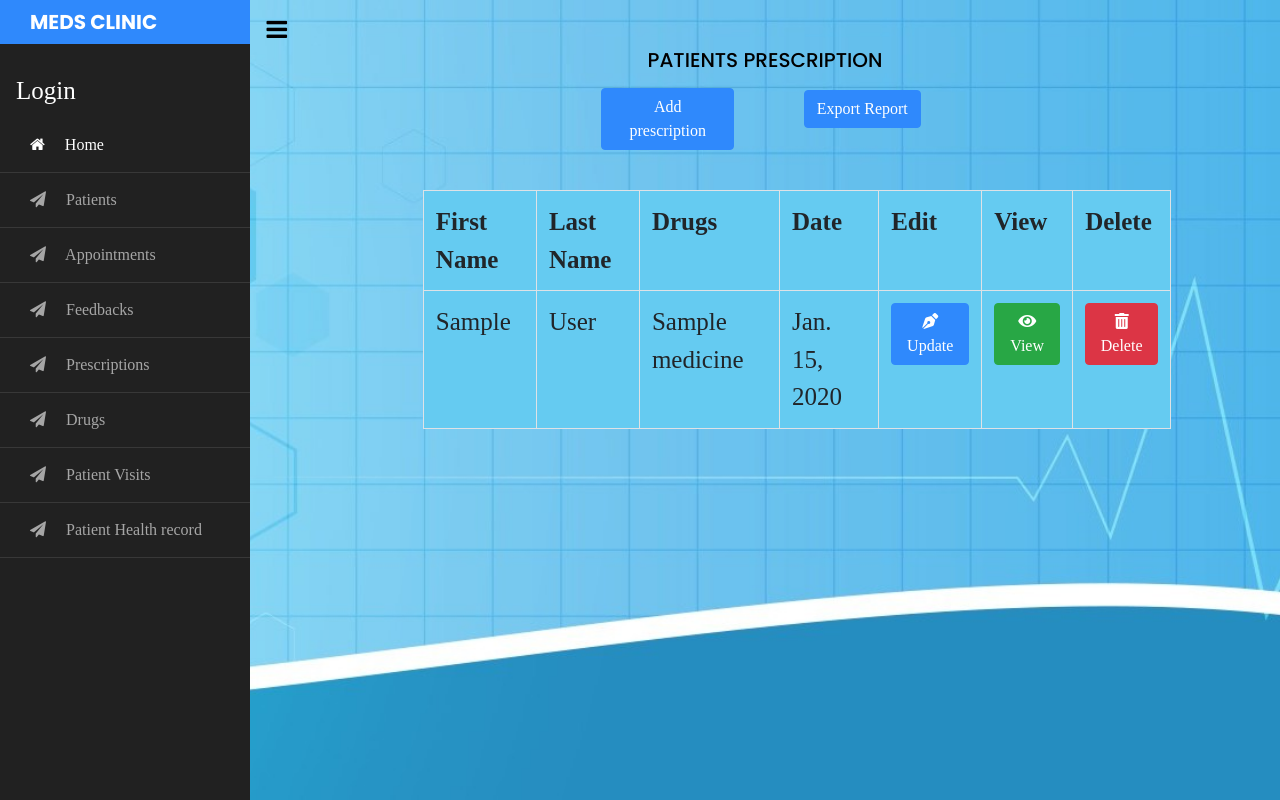
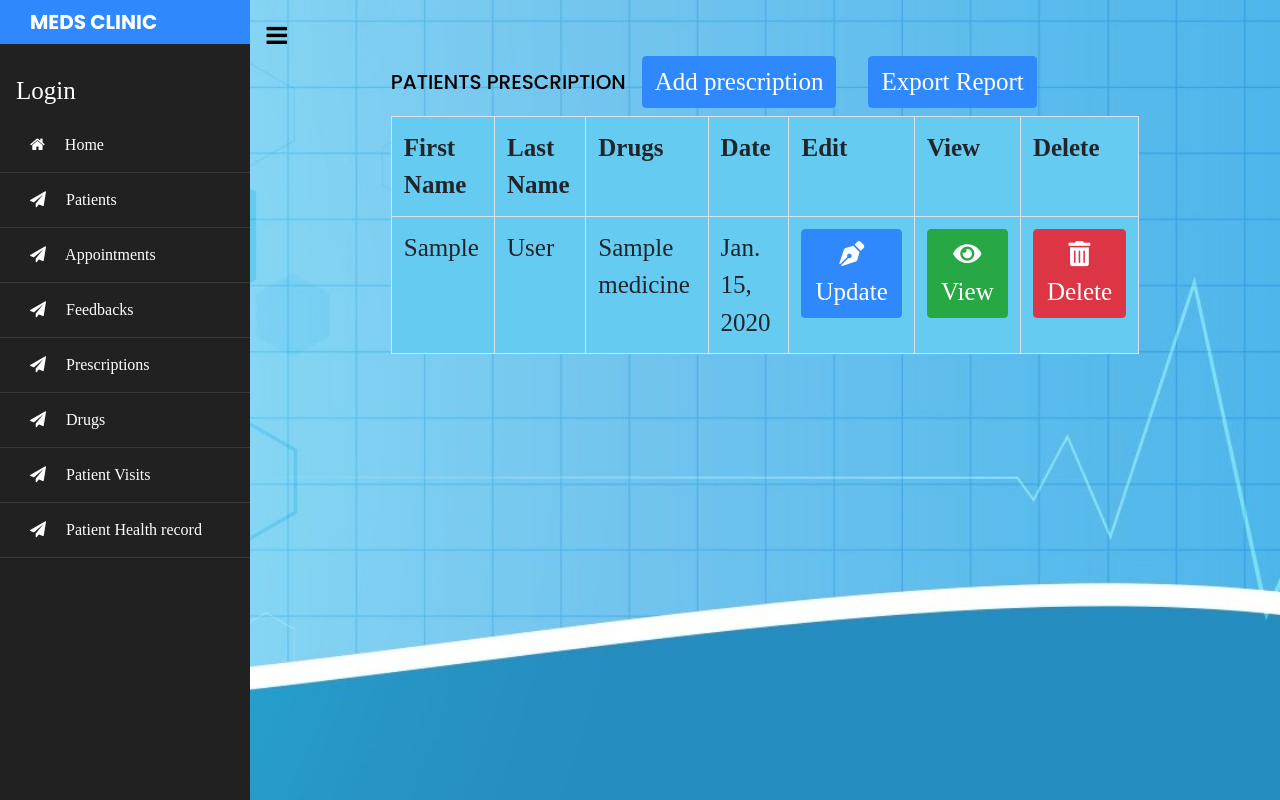
Before and after one commit to ngetichnicholas/Meds, a Django app: page /prescriptions in a window 1280 px wide. Run offline with Django 3.2, Linux system fonts and the light colour scheme; tables that the repository leaves empty hold one stand-in row (values such as "Sample post"); style sheets or scripts are compiled from the project's sources; some libraries are stand-ins or nearby versions.

Commit message:
Update UI

```diff
--- a/clinic_app/static/css/styles.css
+++ b/clinic_app/static/css/styles.css
@@ -26,3 +26,19 @@ form {
   width: 100%;
   height: auto;
 }
+.head {
+  display: flex;
+  flex-direction: row;
+  align-items: center;
+  text-align: center;
+  justify-content: start;
+}
+.title {
+  margin-bottom: 0;
+}
+.table-bordered {
+  margin: 0;
+}
+.btn {
+  font-size: 25px;
+}
--- a/clinic_app/templates/base.html
+++ b/clinic_app/templates/base.html
@@ -49,25 +49,25 @@
         <li class="active">
           <a href="{% url 'home' %}"><span class="fa fa-home mr-3"></span> Home</a>
         </li>
-        <li>
+        <li class="active">
             <a href="{% url 'patients' %}"><span class="fa fa-paper-plane mr-3"></span> Patients</a>
         </li>
-        <li>
+        <li class="active">
           <a href="{% url 'appointments' %}"><span class="fa fa-paper-plane mr-3"></span> Appointments</a>
         </li>
-        <li>
+        <li class="active">
           <a href="{% url 'feedback' %}"><span class="fa fa-paper-plane mr-3"></span> Feedbacks</a>
         </li>
-        <li>
+        <li class="active">
           <a href="{% url 'prescriptions' %}"><span class="fa fa-paper-plane mr-3"></span> Prescriptions</a>
         </li>
-        <li>
+        <li class="active">
           <a href="{% url 'drugs' %}"><span class="fa fa-paper-plane mr-3"></span> Drugs</a>
         </li>
-        <li>
+        <li class="active">
           <a href="{% url 'visits' %}"><span class="fa fa-paper-plane mr-3"></span> Patient Visits</a>
         </li>
-        <li>
+        <li class="active">
           <a href="{% url 'history' %}"><span class="fa fa-paper-plane mr-3"></span> Patient Health record</a>
         </li>
       </ul>
--- a/clinic_app/templates/prescriptions.html
+++ b/clinic_app/templates/prescriptions.html
@@ -5,17 +5,12 @@
   <div class="row">
     <div class="col-md-1"></div>
     <div class="col-md-10">
-      <h5 class="text-center">PATIENTS PRESCRIPTION</h5>
-      <div class="row">
-        <div class="col-md-3"></div>
-        <div class="col-md-3">
-          <a class="nav-item nav-link text-center"  href="{% url 'add_prescription' %}"><button class="btn btn-primary">Add prescription</button></a>
-        </div>
-        <div class="col-md-3">
-          <a class="nav-item nav-link text-center"  href="{% url 'export_prescriptions' %}"><button class="btn btn-primary">Export Report</button></a>
-        </div>
-        <div class="col-md-3"></div>
+      <div class="head">
+        <h5 class="title">PATIENTS PRESCRIPTION</h5>
+        <a class="nav-item nav-link"  href="{% url 'add_prescription' %}"><button class="btn btn-primary">Add prescription</button></a>
+        <a class="nav-item nav-link"  href="{% url 'export_prescriptions' %}"><button class="btn btn-primary">Export Report</button></a>
       </div>
+      <div>
       <table class="table table-bordered">
           <tr>
             <th>First Name</th>
@@ -40,7 +35,9 @@
           {% endfor %}
           {% endif %}
         </table>
+      </div>
+      </div>
     <div class="col-md-1"></div>
-  </div>
+</div>
 </div>
 {% endblock %}
```
Also changed, not shown: clinic_app/templates/appointments.html (+4 -10 lines), clinic_app/templates/drugs.html (+4 -10 lines), clinic_app/templates/feedback.html (+6 -11 lines), clinic_app/templates/history.html (+4 -10 lines), clinic_app/templates/patients.html (+4 -10 lines), clinic_app/templates/visits.html (+6 -11 lines).
